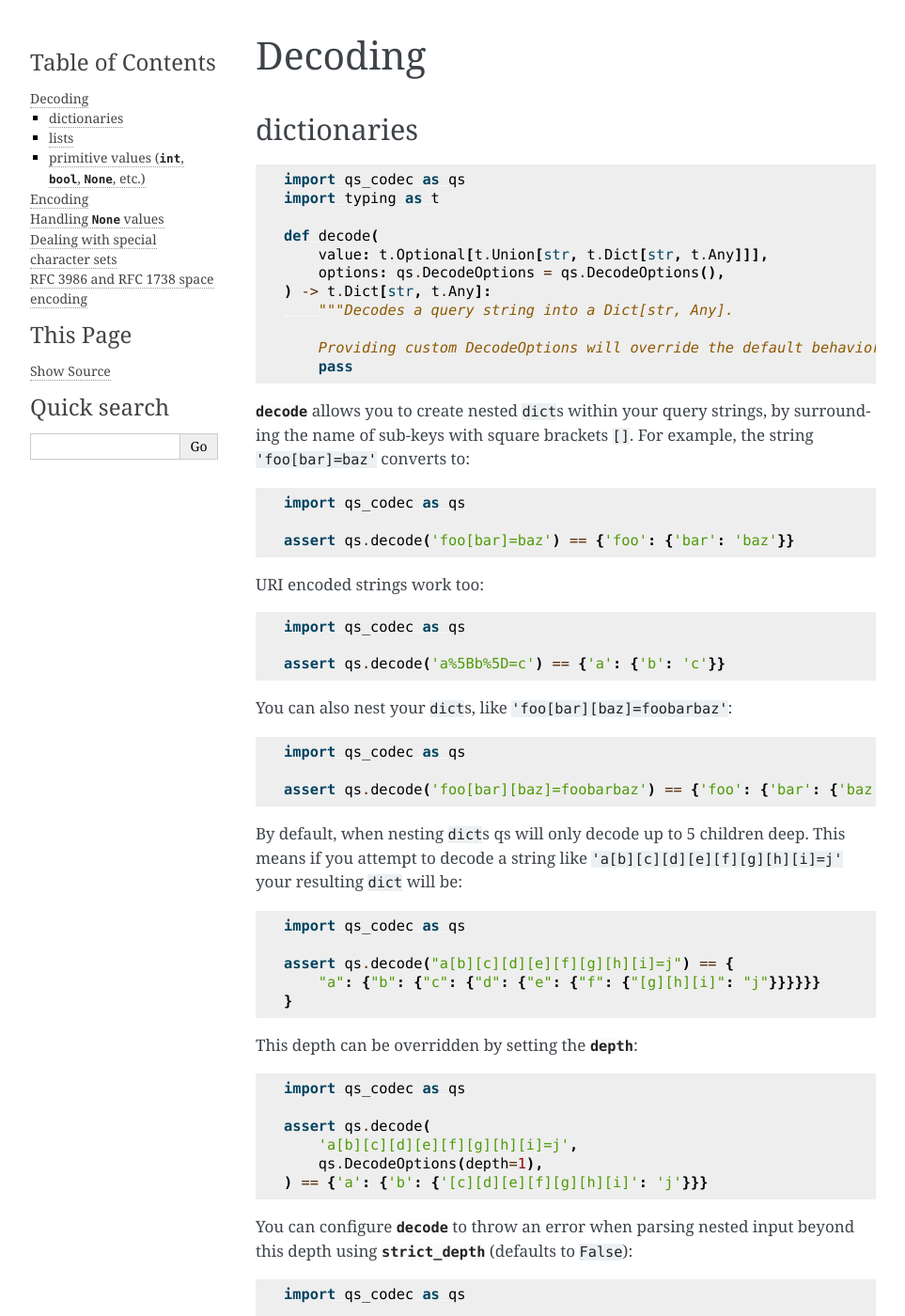
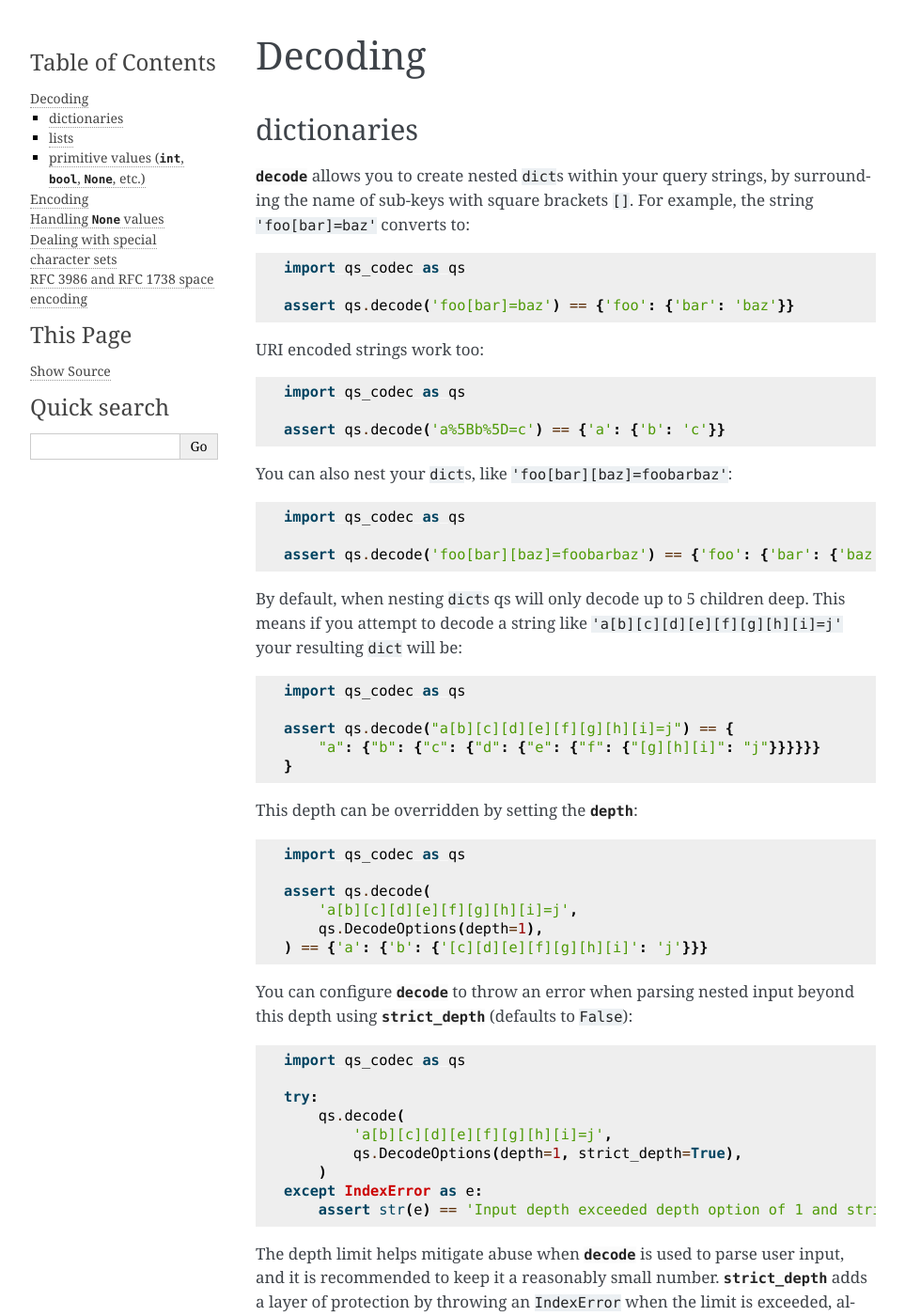
Before and after one commit to techouse/qs_codec, a Sphinx documentation site: the page built from docs/README.rst, in a window 1280 px wide and 1400 px high. Shown: the whole window at 94% size, without its empty margins (148-1111 px from the left). Built offline with Sphinx 7.4.7, drawn with Linux system fonts in a browser that asks for light colours; some of the changed text lies outside the part shown.

Commit message:
:memo: clean up README by removing redundant code examples and fixing minor wording issues

```diff
--- a/docs/README.rst
+++ b/docs/README.rst
@@ -3,20 +3,6 @@ Decoding
 
 dictionaries
 ^^^^^^^^^^^^
-
-.. code:: python
-
-   import qs_codec as qs
-   import typing as t
-
-   def decode(
-       value: t.Optional[t.Union[str, t.Dict[str, t.Any]]],
-       options: qs.DecodeOptions = qs.DecodeOptions(),
-   ) -> t.Dict[str, t.Any]:
-       """Decodes a query string into a Dict[str, Any].
-
-       Providing custom DecodeOptions will override the default behavior."""
-       pass
 
 :py:attr:`decode <qs_codec.decode>` allows you to create nested ``dict``\ s within your query
 strings, by surrounding the name of sub-keys with square brackets
@@ -85,7 +71,7 @@ when parsing nested input beyond this depth using :py:attr:`strict_depth <qs_cod
 
 The depth limit helps mitigate abuse when :py:attr:`decode <qs_codec.decode>` is used to parse user input, and it is recommended
 to keep it a reasonably small number. :py:attr:`strict_depth <qs_codec.models.decode_options.DecodeOptions.strict_depth>`
-adds a layer of protection by throwing a ``IndexError`` when the limit is exceeded, allowing you to catch and handle such cases.
+adds a layer of protection by throwing an ``IndexError`` when the limit is exceeded, allowing you to catch and handle such cases.
 
 For similar reasons, by default :py:attr:`decode <qs_codec.decode>` will only parse up to 1000 parameters. This can be overridden by passing a
 :py:attr:`parameter_limit <qs_codec.models.decode_options.DecodeOptions.parameter_limit>` option:
@@ -301,7 +287,7 @@ only the existing values preserving their order:
 
    assert qs.decode('a[1]=b&a[15]=c') == {'a': ['b', 'c']}
 
-Note that an empty ``str``\ing is also a value, and will be preserved:
+Note that an empty ``str``\ing is also a value and will be preserved:
 
 .. code:: python
 
@@ -381,20 +367,6 @@ By default, all values are parsed as ``str``\ings.
 
 Encoding
 ~~~~~~~~
-
-.. code:: python
-
-   import qs_codec as qs
-   import typing as t
-
-   def encode(
-       value: t.Any,
-       options: qs.EncodeOptions = qs.EncodeOptions()
-   ) -> str:
-       """Encodes an object into a query string.
-
-       Providing custom EncodeOptions will override the default behavior."""
-       pass
 
 When encoding, :py:attr:`encode <qs_codec.encode>` by default URI encodes output. ``dict``\ s are
 encoded as you would expect:
@@ -972,10 +944,5 @@ The default :py:attr:`format <qs_codec.models.encode_options.EncodeOptions.forma
 
    assert qs.encode(
        {'a': 'b c'},
-       qs.EncodeOptions(format=qs.Format.RFC3986)
-   ) == 'a=b%20c'
-
-   assert qs.encode(
-       {'a': 'b c'},
        qs.EncodeOptions(format=qs.Format.RFC1738)
    ) == 'a=b+c'
```
Also changed, not shown: other parts of docs/README.rst (+2 -2 lines).
